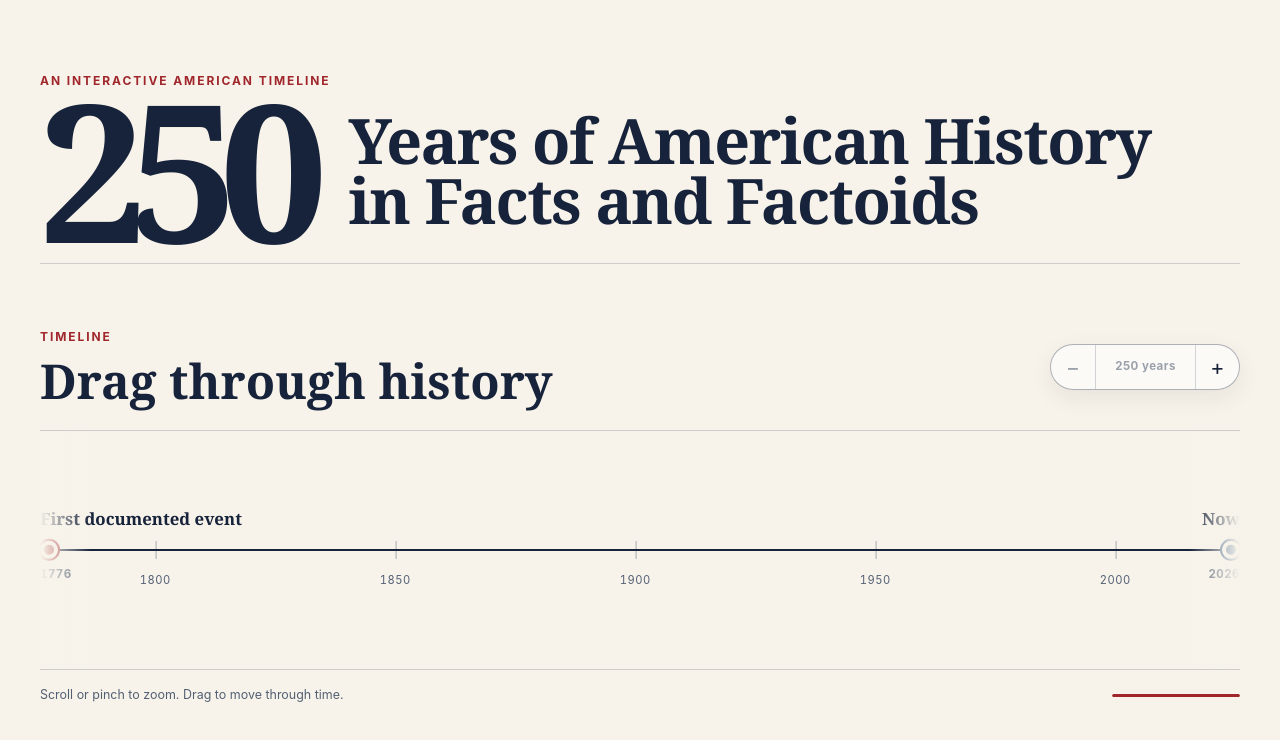
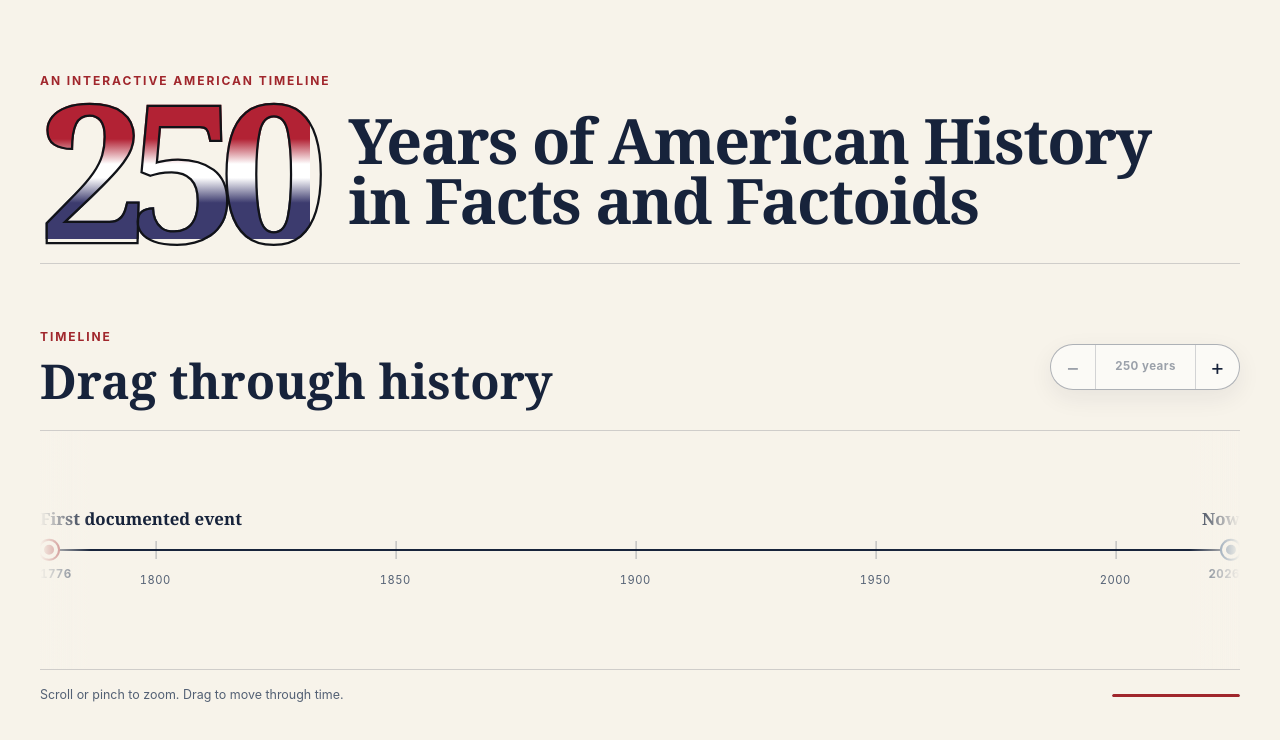
Before and after one commit to denislevkovich/USAlternativeHistory, a React (Vite) app: page / in a window 1280 px wide. Shown: the top 740 px of the page. Built offline with nearby package versions, Linux system fonts and the light colour scheme.

Commit message:
Style title number with patriotic gradient

```diff
--- a/src/App.css
+++ b/src/App.css
@@ -34,10 +34,24 @@
 }
 
 .title-number {
+  color: var(--color-accent);
+  background: linear-gradient(
+    180deg,
+    #b22234 0%,
+    #b22234 28%,
+    #fff 46%,
+    #fff 56%,
+    #3c3b6e 74%,
+    #3c3b6e 100%
+  );
+  background-clip: text;
+  -webkit-background-clip: text;
   font-size: clamp(4.5rem, 15vw, 12rem);
   font-variant-numeric: lining-nums tabular-nums;
   letter-spacing: -0.09em;
   line-height: 0.72;
+  -webkit-text-fill-color: transparent;
+  -webkit-text-stroke: clamp(1px, 0.18vw, 2.25px) #111318;
 }
 
 .title-copy {
```
